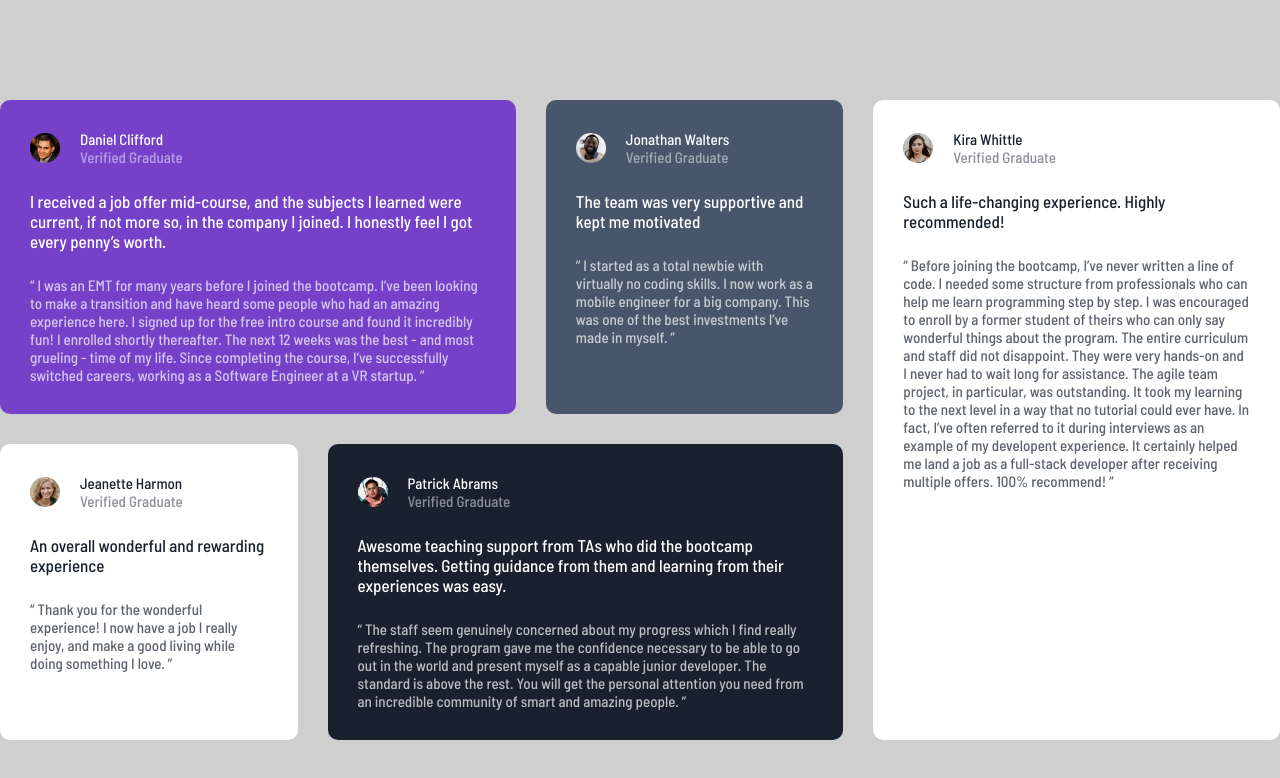
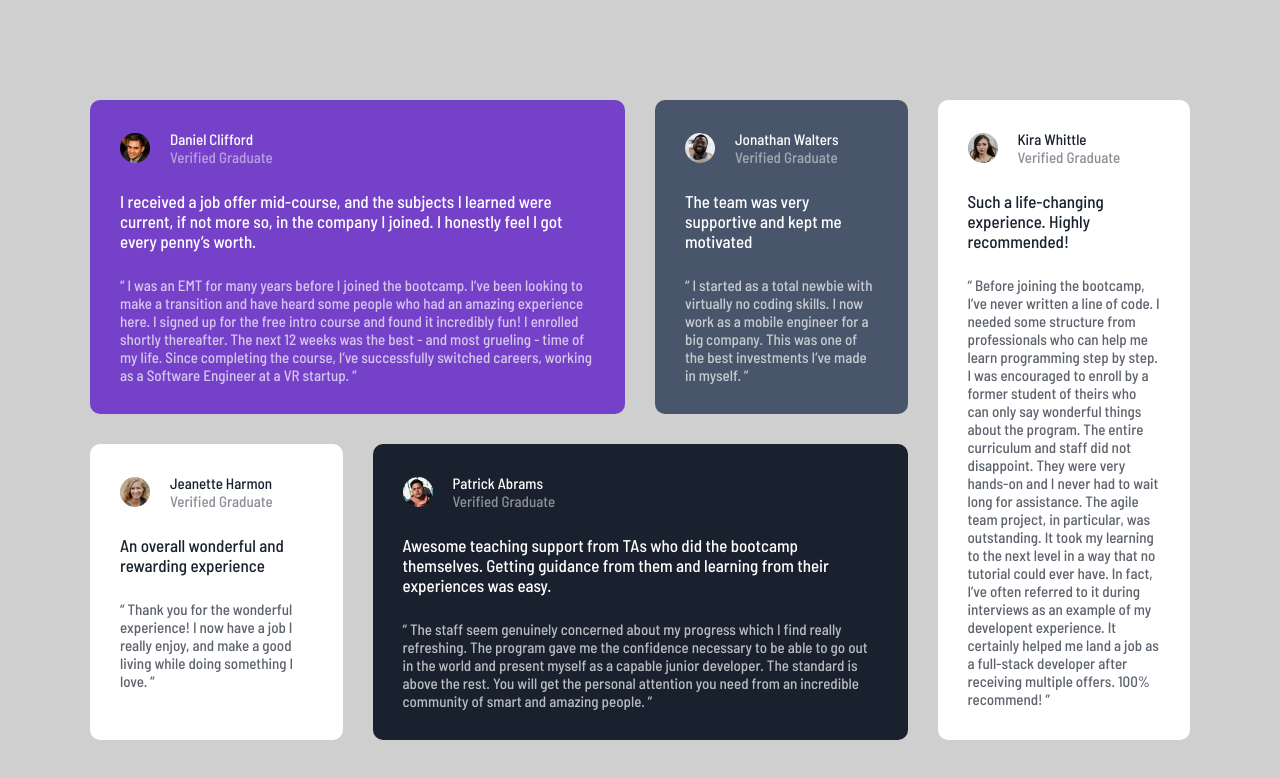
Before and after one commit to SanovaBeach/testimonal_grid, a plain HTML site: page index.html in a window 1280 px wide. Drawn offline with Linux system fonts and the light colour scheme.

Commit message:
changes width and columns

```diff
--- a/index.scss
+++ b/index.scss
@@ -35,9 +35,8 @@ body {
   width: 100%;
 }
 .main {
-  max-width: 144rem;
   width: 100%;
-
+  max-width: 110rem;
   display: grid;
   grid-template-columns: repeat(12, 1fr);
   grid-gap: 3rem;
@@ -46,7 +45,7 @@ body {
 }
 .daniel {
   &_card {
-    grid-column: 1/6;
+    grid-column: 1/7;
     padding: 3rem;
     background-color: $moderateViolet;
     border-radius: 1rem;
@@ -71,7 +70,7 @@ body {
 }
 .jonathan {
   &_card {
-    grid-column: 6/ 9;
+    grid-column: 7/ 10;
     background-color: $veryDarkGrayishBlue;
     padding: 3rem;
     border-radius: 1rem;
@@ -123,7 +122,7 @@ body {
 .patrick {
   &_card {
     grid-row: 2 / 3;
-    grid-column: 4 / 9;
+    grid-column: 4 / 10;
     background-color: $veryDarkBlackishBlue;
     padding: 3rem;
     border-radius: 1rem;
@@ -148,7 +147,7 @@ body {
 }
 .kira {
   &_card {
-    grid-column: 9 / 13;
+    grid-column: 10 / 13;
     grid-row: 1 / 3;
     background-color: $white;
     padding: 3rem;
```
Also changed, not shown: index.css, 1 other file.
